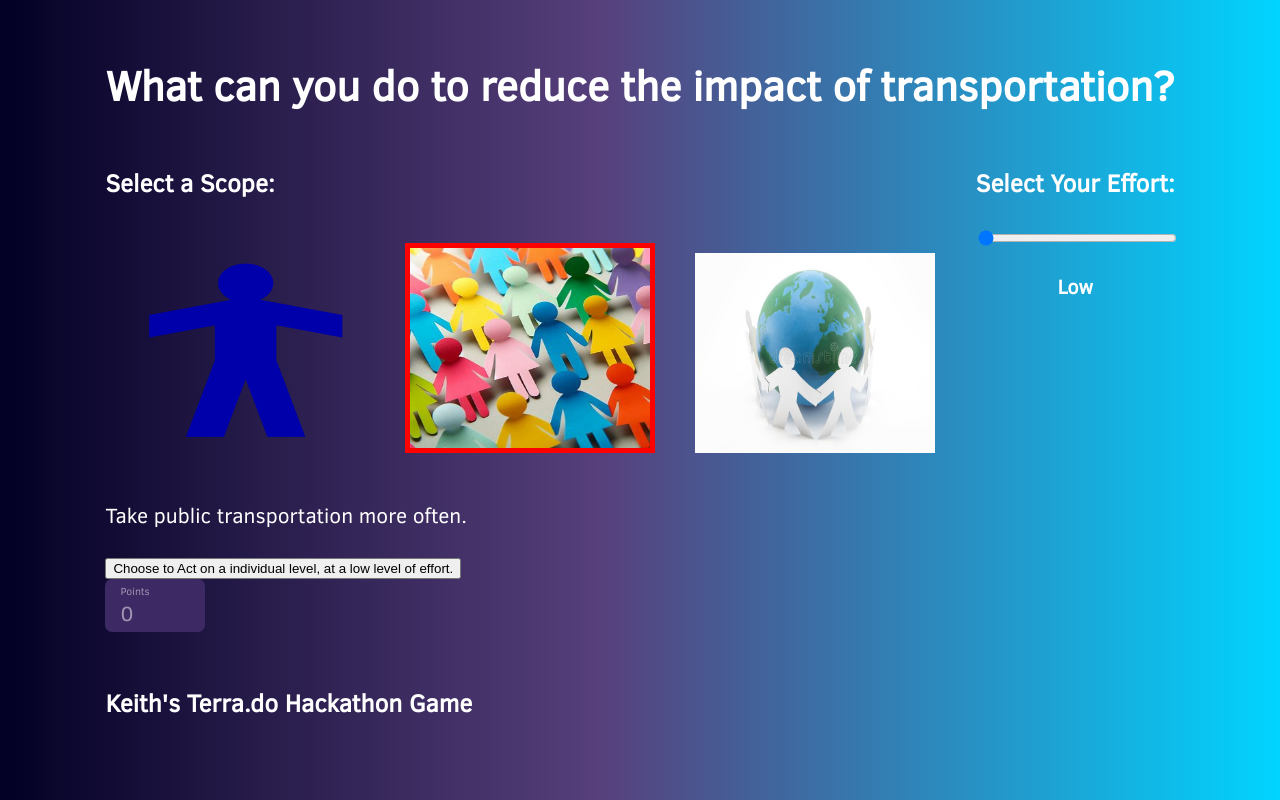
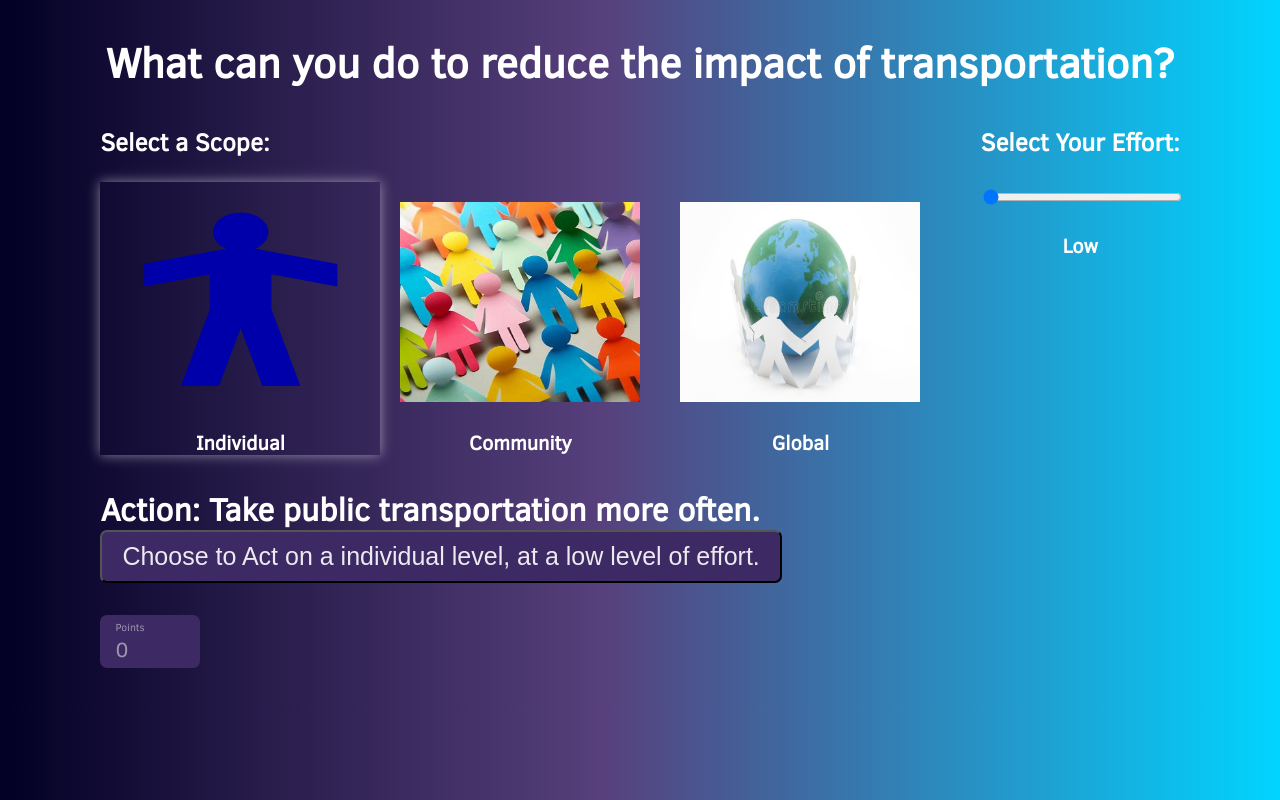
Before and after one commit to kbaldwin/terra.do_hackathon, a React app: page / in a window 1280 px wide. Built offline with nearby package versions, Linux system fonts and the light colour scheme.

Commit message:
layout and game mechanics

```diff
--- a/src/components/Question.jsx
+++ b/src/components/Question.jsx
@@ -4,12 +4,25 @@ import Effort from "./Effort";
 
 const Question = ({ game, gameState, setGameState, question }) => {
   const chooseToActPushed = () => {
-    game.chooseToAct(question);
+    let newGameState = gameState.clone();
+
+    let selectedOption = question.getOption(
+      gameState.selectedScope,
+      gameState.selectedEffort
+    );
+    if (Math.random() * 100 < selectedOption.chanceOfSuccess) {
+      newGameState.resultText = selectedOption.onSuccess;
+    } else {
+      newGameState.resultText = selectedOption.onFailure;
+    }
+
+    newGameState.acted = true;
+    setGameState(newGameState);
   };
 
   return (
     <div className="question">
-      <h1>{question.text}</h1>
+      <h1 className="question-text">{question.text}</h1>
       <div className="questionRow">
         <Scope
           className="questionScope"
@@ -24,16 +37,21 @@ const Question = ({ game, gameState, setGameState, question }) => {
           question={question}
         />
       </div>
-      <p>
+      <p className="action-text">
+        Action:{" "}
         {
           question.getOption(gameState.selectedScope, gameState.selectedEffort)
             .text
         }
+        <br></br>
+        <button className="act-button" onClick={chooseToActPushed}>
+          Choose to Act on a {gameState.selectedScope} level, at a{" "}
+          {gameState.selectedEffort} level of effort.
+        </button>
       </p>
-      <button onClick={chooseToActPushed}>
-        Choose to Act on a {gameState.selectedScope} level, at a{" "}
-        {gameState.selectedEffort} level of effort.
-      </button>
+      {gameState.acted && (
+        <p className="action-result"> {gameState.resultText} </p>
+      )}
     </div>
   );
 };
--- a/src/components/Scope.jsx
+++ b/src/components/Scope.jsx
@@ -1,13 +1,5 @@
 const Scope = ({ gameState, setGameState, question }) => {
-  const handleHoverScopeChange = (scope) => {
-    console.log("hover scope:", scope);
-    let newGameState = gameState.clone();
-    newGameState.activeScope = scope;
-    setGameState(newGameState);
-  };
-
   const handleSetScopeChange = (scope) => {
-    console.log("selected scope:", scope);
     let newGameState = gameState.clone();
     newGameState.selectedScope = scope;
     setGameState(newGameState);
@@ -16,49 +8,52 @@ const Scope = ({ gameState, setGameState, question }) => {
   return (
     <div>
       <h3>Select a Scope:</h3>
-      <div>
+      <div className="scopes-row">
+        <div
+          className={`scope-option ${
+            gameState.selectedScope === "individual"
+              ? "scope-selected"
+              : "scope-not-selected"
+          }`}
+        >
           <img
-          className={`scope-image ${
-            gameState.selectedScope === "individual" &&
-            question === "individual"
-              ? "highlighted"
-              : ""
-          }`}
+            className="scope-image"
             src={require("../assets/individual.png")}
             alt="Individual"
             onClick={() => handleSetScopeChange("individual")}
-          onMouseOver={() => handleHoverScopeChange("individual")}
-          onMouseOut={() => handleHoverScopeChange("none")}
           />
+          <div className="scope-description">Individual</div>
+        </div>
+        <div
+          className={`scope-option ${
+            gameState.selectedScope === "community"
+              ? "scope-selected"
+              : "scope-not-selected"
+          }`}
+        >
           <img
-          classNameOrig={`scope-image ${
-            gameState.selectedScope === "community" && question === "community"
-              ? "highlighted"
-              : ""
-          }`}
-          className={`scope-image scope-image-highlight ${
-            gameState.selectedScope === "community" && question === "community"
-              ? "highlighted"
-              : ""
-          }`}
+            className="scope-image"
             src={require("../assets/community.jpg")}
             alt="Community"
             onClick={() => handleSetScopeChange("community")}
-          onMouseOver={() => handleHoverScopeChange("community")}
-          onMouseOut={() => handleHoverScopeChange("none")}
           />
+          <div className="scope-description">Community</div>
+        </div>
+        <div
+          className={`scope-option ${
+            gameState.selectedScope === "global"
+              ? "scope-selected"
+              : "scope-not-selected"
+          }`}
+        >
           <img
-          className={`scope-image ${
-            gameState.selectedScope === "global" && question === "global"
-              ? "highlighted"
-              : ""
-          }`}
+            className="scope-image"
             src={require("../assets/global.jpg")}
             alt="Global"
             onClick={() => handleSetScopeChange("global")}
-          onMouseOver={() => handleHoverScopeChange("global")}
-          onMouseOut={() => handleHoverScopeChange("none")}
           />
+          <div className="scope-description">Global</div>
+        </div>
       </div>
     </div>
   );
--- a/src/helper/game.js
+++ b/src/helper/game.js
@@ -4,15 +4,6 @@ class Game {
   constructor() {
     this.questions = [];
     this.loadQuestions();
-  }
-
-  chooseToAct(question) {
-    console.log("chooseToAct", question);
-    let selectedOption = question.getOption(
-      this.state.selectedScope,
-      this.state.selectedEffort
-    );
-    console.log("selectedOption", selectedOption);
   }
 
   loadQuestions() {
@@ -24,7 +15,7 @@ class Game {
           effort: "low",
           text: "Take public transportation more often.",
           score: 10,
-          risk: "low",
+          chanceOfSuccess: 90,
           onSuccess:
             "You chose to take public transportation more often. Great job!",
           onFailure:
@@ -35,18 +26,18 @@ class Game {
           effort: "medium",
           text: "Offset air travel with certified carbon offsets.",
           score: 20,
-          risk: "medium",
+          chanceOfSuccess: 80,
           onSuccess:
             "You chose to offset air travel with certified carbon offsets. Well done!",
           onFailure:
-            "Offsetting air travel with certified carbon offsets could have helped reduce the impact of transportation. Keep trying!",
+            "Your offsets were just green-washing scams! Better luck next time. Keep trying!",
         },
         {
           scope: "individual",
           effort: "high",
           text: "Buy an EV.",
           score: 30,
-          risk: "high",
+          chanceOfSuccess: 30,
           onSuccess: "You chose to buy an EV. Excellent choice!",
           onFailure:
             "You realize buying an EV isn't affordable right now. Don't give up!",
@@ -56,7 +47,7 @@ class Game {
           effort: "low",
           text: "Talk to your local government about public transportation.",
           score: 15,
-          risk: "low",
+          chanceOfSuccess: 85,
           onSuccess:
             "You talk to your local government representatives about funding more public transportation. Keep up the good work!",
           onFailure:
@@ -65,31 +56,31 @@ class Game {
         {
           scope: "community",
           effort: "medium",
+          text: "Start a carpooling program at work.",
+          score: 25,
+          chanceOfSuccess: 65,
+          onSuccess:
+            "You influence your employer to create a carpooling program at work. Fantastic!",
+          onFailure:
+            "Your company is too focused on the bottom line to care about its employees and the environment. Don't give up!",
+        },
+        {
+          scope: "community",
+          effort: "high",
           text: "Organize a protest against a new highway.",
-          score: 25,
-          risk: "medium",
+          score: 35,
+          chanceOfSuccess: 15,
           onSuccess:
             "You rally several community members to protest against a new highway. Way to go!",
           onFailure:
             "Your neighbors actually support the new highway so choose not to join you. Keep pushing!",
         },
         {
-          scope: "community",
-          effort: "high",
-          text: "Start a carpooling program at work.",
-          score: 35,
-          risk: "high",
-          onSuccess:
-            "You influence your employer to create a carpooling program at work. Fantastic!",
-          onFailure:
-            "Your company is too focused on the bottom line to care about its employees and the environment. Don't give up!",
-        },
-        {
           scope: "global",
           effort: "low",
           text: "Vote!",
           score: 5,
-          risk: "low",
+          chanceOfSuccess: 95,
           onSuccess:
             "You vote for candidates that prioritize the environment! Your voice matters!",
           onFailure:
@@ -100,7 +91,7 @@ class Game {
           effort: "medium",
           text: "Write an op-ed about vehicle emissions.",
           score: 15,
-          risk: "medium",
+          chanceOfSuccess: 55,
           onSuccess:
             "Your op-ed about vehicle emissions was published and well-received. Well done!",
           onFailure:
@@ -111,7 +102,7 @@ class Game {
           effort: "high",
           text: "Start a global movement to ban cars.",
           score: 25,
-          risk: "high",
+          chanceOfSuccess: 5,
           onSuccess:
             "You chose to start a global movement to ban cars. Amazing!",
           onFailure:
--- a/src/helper/gameState.js
+++ b/src/helper/gameState.js
@@ -6,6 +6,8 @@ class GameState {
     this.activeEffort = "low";
     this.selectedScope = "individual";
     this.selectedEffort = "low";
+    this.acted = false;
+    this.resultText = "";
   }
 
   clone() {
--- a/src/index.js
+++ b/src/index.js
@@ -12,6 +12,5 @@ root.render(
   <>
     <App />
     <br />
-    <h3>Keith's Terra.do Hackathon Game</h3>
   </>
 );
--- a/src/main.scss
+++ b/src/main.scss
@@ -48,18 +48,8 @@ body {
   justify-content: space-between;
 }
 
-.resetButton {
-  background-color: #3d2963;
-  color: rgba(255, 255, 255, 0.5);
-  cursor: pointer;
-  font-size: 25px;
-  padding: 10px 20px;
-  border-radius: 7px;
-  transition: color 0.3s ease, background-color 0.3s ease;
-  &:hover {
-    background-color: #d3386a;
-    color: rgba(255, 255, 255, 1);
-  }
+.question-text {
+  margin: 5px;
 }
 
 .score-header {
@@ -75,18 +65,31 @@ body {
   border-radius: 7px;
 }
 
+.scopes-row {
+  display: flex;
+  flex-direction: row;
+  justify-content: space-around;
+  align-items: center;
+}
+
 .scope-image {
   width: 240px;
   height: 200px;
   margin: 20px;
 }
 
-.scope-image-highlight {
-  border: 5px solid #f00;
+.scope-description {
+  font-size: 20px;
+  font-weight: bold;
+  text-align: center;
 }
 
-.scope-image-selected {
-  border: 10px solid #fff;
+.scope-selected {
+  box-shadow: 0 0 12px rgba(255, 255, 255, 0.5);
+}
+
+.scope-not-selected {
+  box-shadow: 0 0 12px rgba(255, 255, 255, 0);
 }
 
 .effort-slider {
@@ -110,34 +113,53 @@ body {
   font-size: 48px;
 }
 
-.overlay {
-  position: absolute;
-  top: 0px;
-  bottom: 0px;
-  display: flex;
-  flex-direction: column;
-  align-items: center;
-  justify-content: center;
-  text-align: center;
-  left: 0px;
-  right: 0px;
-  font-size: 55px;
-  font-weight: bolder;
-  border-radius: 7px;
+.action-text {
+  font-size: 32px;
+  font-weight: bold;
 }
 
-.tryAgain {
-  background-color: #876;
-  color: #fff;
-  height: 40px;
-  width: 200px;
-  font-size: 20px;
-  font-weight: bold;
+.act-button {
+  background-color: #3d2963;
+  color: rgba(255, 255, 255, 0.9);
   cursor: pointer;
-  border: none;
-  border-radius: 5px;
-  border: 2px solid white;
+  font-size: 25px;
+  padding: 10px 20px;
+  border-radius: 7px;
+  transition: color 0.3s ease, background-color 0.3s ease;
+  &:hover {
+    background-color: #6c49ac;
+    color: rgba(255, 255, 255, 1);
+  }
 }
+
+// .overlay {
+//   position: absolute;
+//   top: 0px;
+//   bottom: 0px;
+//   display: flex;
+//   flex-direction: column;
+//   align-items: center;
+//   justify-content: center;
+//   text-align: center;
+//   left: 0px;
+//   right: 0px;
+//   font-size: 55px;
+//   font-weight: bolder;
+//   border-radius: 7px;
+// }
+
+// .tryAgain {
+//   background-color: #876;
+//   color: #fff;
+//   height: 40px;
+//   width: 200px;
+//   font-size: 20px;
+//   font-weight: bold;
+//   cursor: pointer;
+//   border: none;
+//   border-radius: 5px;
+//   border: 2px solid white;
+// }
 
 // .gameOver {
 //   background-size: contain;
```
Also changed, not shown: build/asset-manifest.json, build/index.html, build/static/js/main.f2c1b6a6.js.LICENSE.txt (renamed from build/static/js/main.756aab82.js.LICENSE.txt), 8 other files. Lines whose indentation alone changed are shown as unchanged.
